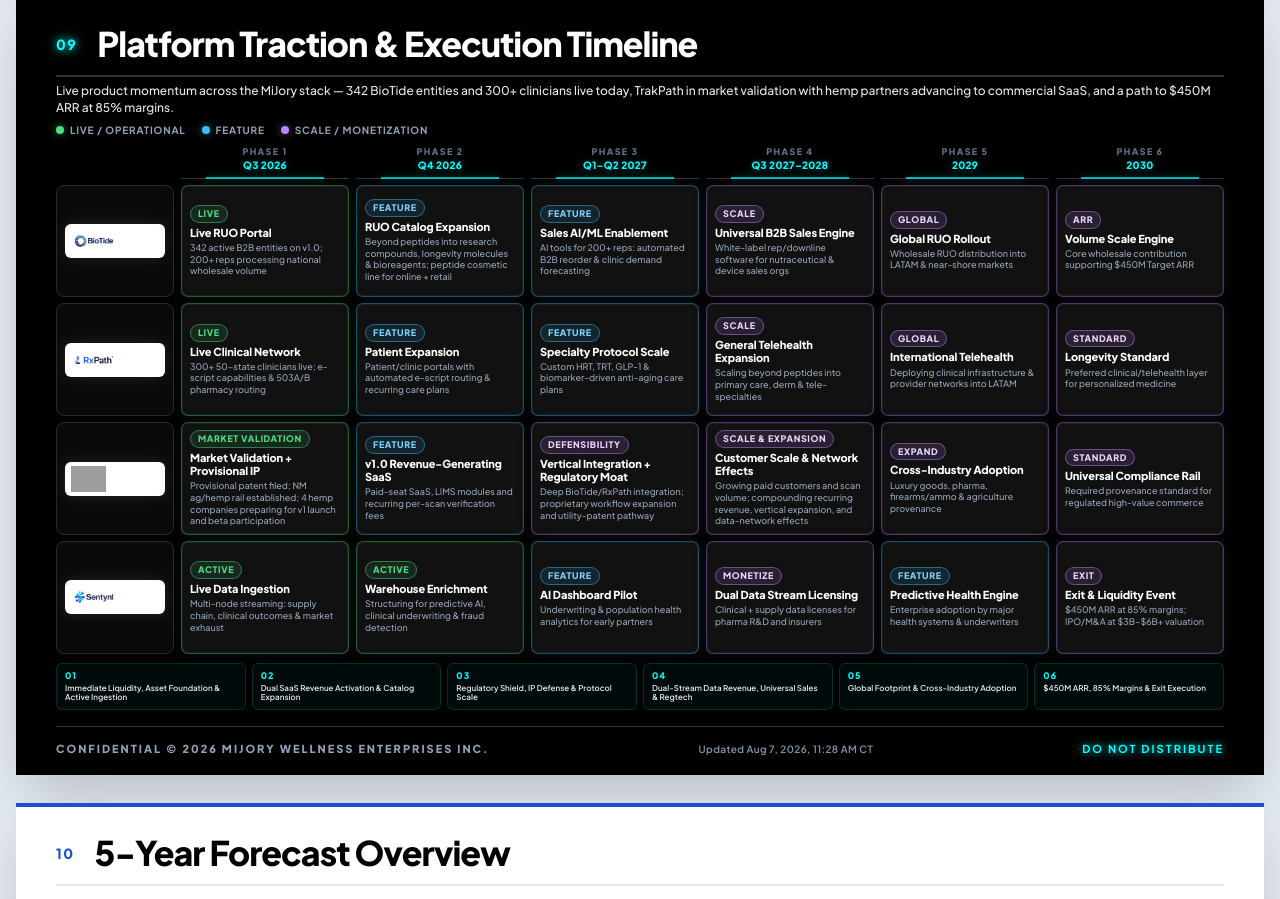
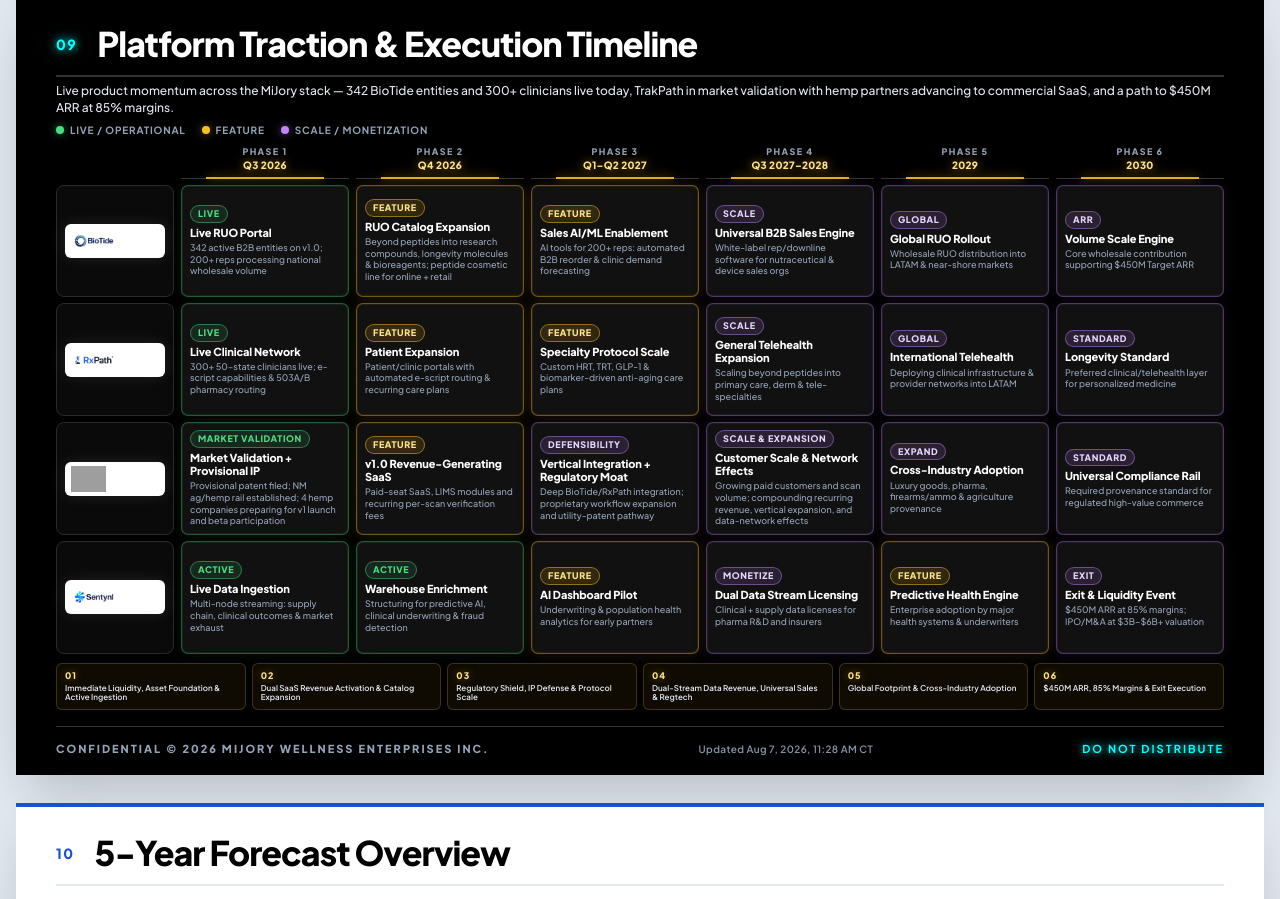
Before and after one commit to Sentynl-io/mijory-deck, a website: page index.html in a window 1280 px wide. Shown: the part 6320-7219 px from the top of the page. Drawn offline with Linux system fonts and the light colour scheme; grey boxes are pictures that could not be loaded.

Commit message:
upgrade to gold

```diff
--- a/index.html
+++ b/index.html
@@ -348,6 +348,13 @@
             display: none;
         }
         /* Platform traction swimlane timeline */
+        #slide-traction {
+            /* Soft amber — readable on black, not blue; glow kept for presence */
+            --traction-accent: #fbbf24;
+            --traction-accent-strong: #fde68a;
+            --traction-accent-dim: rgba(251, 191, 36, 0.35);
+            --traction-accent-glow: rgba(251, 191, 36, 0.5);
+        }
         #slide-traction .content-area {
             justify-content: flex-start;
             padding-top: 6px;
@@ -390,8 +397,8 @@
             border-radius: 50%;
         }
         .legend-dot.live { background: #4ade80; box-shadow: 0 0 8px rgba(74,222,128,0.6); }
-        .legend-dot.beta { background: #00FFFF; box-shadow: 0 0 8px rgba(0,255,255,0.6); }
-        .legend-dot.launch { background: #38bdf8; box-shadow: 0 0 8px rgba(56,189,248,0.6); }
+        .legend-dot.beta { background: var(--traction-accent, #7dd3fc); box-shadow: 0 0 8px var(--traction-accent-glow); }
+        .legend-dot.launch { background: var(--traction-accent, #7dd3fc); box-shadow: 0 0 8px var(--traction-accent-glow); }
         .legend-dot.scale { background: #c084fc; box-shadow: 0 0 8px rgba(192,132,252,0.55); }
 
         .traction-grid {
@@ -421,24 +428,24 @@
             left: 15%;
             right: 15%;
             height: 2px;
-            background: #00FFFF;
-            box-shadow: 0 0 8px rgba(0,255,255,0.5);
-            opacity: 0.7;
+            background: var(--traction-accent, #fbbf24);
+            box-shadow: 0 0 10px var(--traction-accent-glow), 0 0 18px rgba(251, 191, 36, 0.35);
+            opacity: 0.9;
         }
         .t-head-phase {
             font-size: 9px;
             font-weight: 800;
             letter-spacing: 1.4px;
             text-transform: uppercase;
-            color: #64748b;
+            color: #94a3b8;
             margin-bottom: 2px;
         }
         .t-head-date {
             font-size: 10px;
             font-weight: 800;
             letter-spacing: 0.3px;
-            color: #00FFFF;
-            text-shadow: 0 0 6px rgba(0,255,255,0.35);
+            color: var(--traction-accent-strong, #fde68a);
+            text-shadow: 0 0 8px var(--traction-accent-glow), 0 0 14px rgba(251, 191, 36, 0.35);
             line-height: 1.2;
         }
         .t-company {
@@ -469,7 +476,7 @@
             right: 0;
             top: 50%;
             height: 2px;
-            background: linear-gradient(90deg, rgba(0,255,255,0.08), rgba(0,255,255,0.28), rgba(0,255,255,0.08));
+            background: linear-gradient(90deg, rgba(251,191,36,0.08), rgba(251,191,36,0.32), rgba(251,191,36,0.08));
             transform: translateY(-50%);
             z-index: 0;
         }
@@ -516,14 +523,16 @@
             border: 1px solid rgba(74,222,128,0.45);
         }
         .t-tag.beta {
-            color: #00FFFF;
-            background: rgba(0,255,255,0.1);
-            border: 1px solid rgba(0,255,255,0.4);
+            color: var(--traction-accent-strong, #fde68a);
+            background: rgba(251,191,36,0.12);
+            border: 1px solid rgba(251,191,36,0.45);
+            text-shadow: 0 0 8px rgba(251,191,36,0.35);
         }
         .t-tag.launch {
-            color: #7dd3fc;
-            background: rgba(56,189,248,0.12);
-            border: 1px solid rgba(56,189,248,0.45);
+            color: var(--traction-accent-strong, #fde68a);
+            background: rgba(251,191,36,0.12);
+            border: 1px solid rgba(251,191,36,0.5);
+            text-shadow: 0 0 8px rgba(251,191,36,0.35);
         }
         .t-tag.scale {
             color: #e9d5ff;
@@ -549,12 +558,12 @@
             box-shadow: inset 0 0 0 1px rgba(74,222,128,0.08), 0 0 16px rgba(74,222,128,0.08);
         }
         .t-event.beta {
-            border-color: rgba(0,255,255,0.3);
-            box-shadow: inset 0 0 0 1px rgba(0,255,255,0.06), 0 0 16px rgba(0,255,255,0.07);
+            border-color: rgba(251,191,36,0.4);
+            box-shadow: inset 0 0 0 1px rgba(251,191,36,0.08), 0 0 16px rgba(251,191,36,0.12);
         }
         .t-event.launch {
-            border-color: rgba(56,189,248,0.35);
-            box-shadow: inset 0 0 0 1px rgba(56,189,248,0.08), 0 0 16px rgba(56,189,248,0.08);
+            border-color: rgba(251,191,36,0.4);
+            box-shadow: inset 0 0 0 1px rgba(251,191,36,0.08), 0 0 16px rgba(251,191,36,0.12);
         }
         .t-event.scale {
             border-color: rgba(192,132,252,0.35);
@@ -572,16 +581,17 @@
             gap: 3px;
             padding: 6px 8px;
             border-radius: 6px;
-            background: rgba(0,255,255,0.04);
-            border: 1px solid rgba(0,255,255,0.15);
+            background: rgba(251,191,36,0.06);
+            border: 1px solid rgba(251,191,36,0.22);
         }
         .tf-num {
             font-size: 9px;
             font-weight: 800;
-            color: #00FFFF;
+            color: var(--traction-accent-strong, #fde68a);
             letter-spacing: 1px;
             text-transform: uppercase;
             white-space: nowrap;
+            text-shadow: 0 0 8px var(--traction-accent-glow);
         }
         .tf-text {
             font-size: 8px;
@@ -894,7 +904,8 @@
                 font-weight: 800;
                 letter-spacing: 0.7px;
                 text-transform: uppercase;
-                color: #00FFFF;
+                color: var(--traction-accent-strong, #fde68a);
+                text-shadow: 0 0 8px var(--traction-accent-glow);
                 margin: 1px 0 2px;
             }
             #slide-traction .t-phase span:last-child {
```
